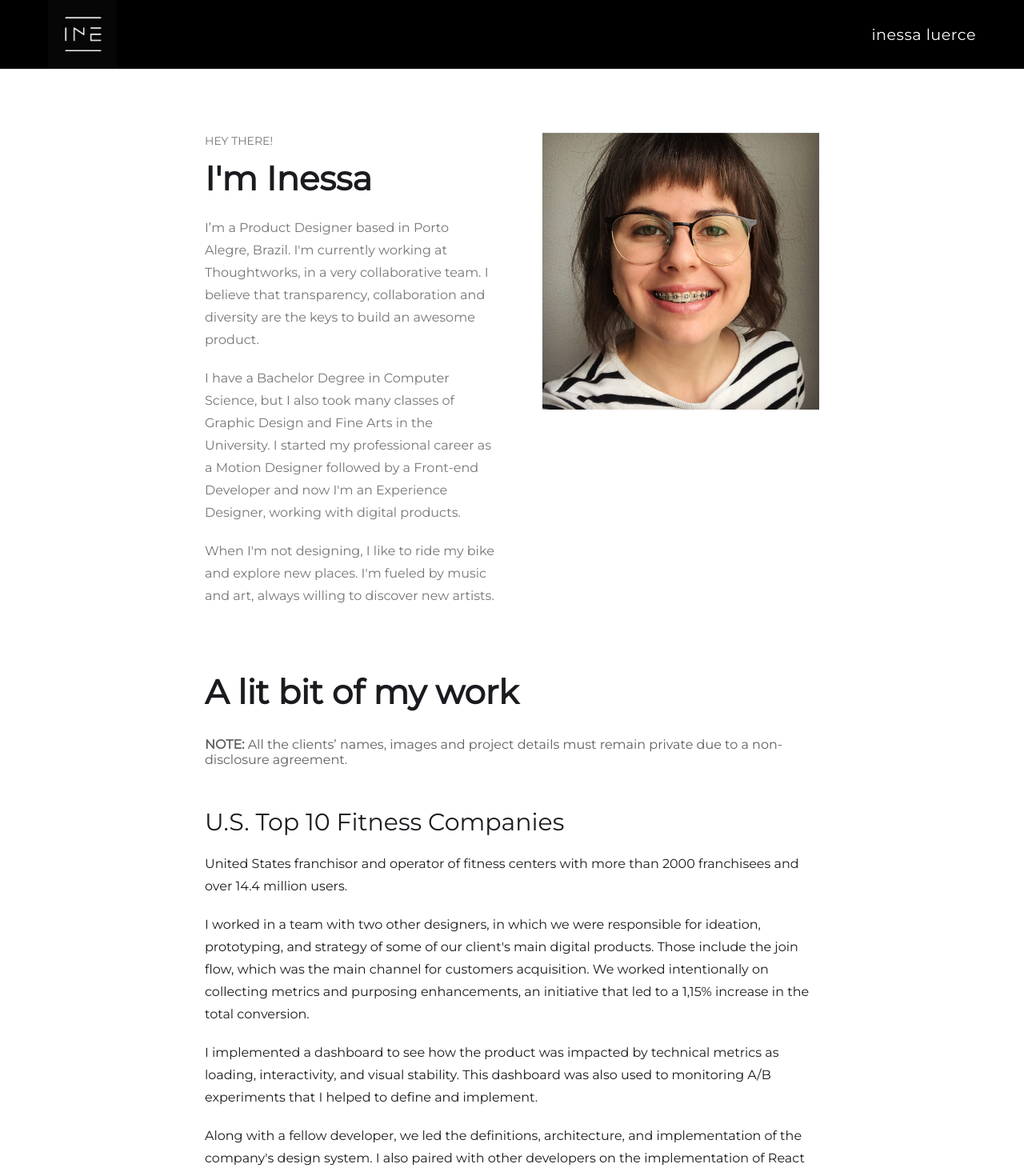
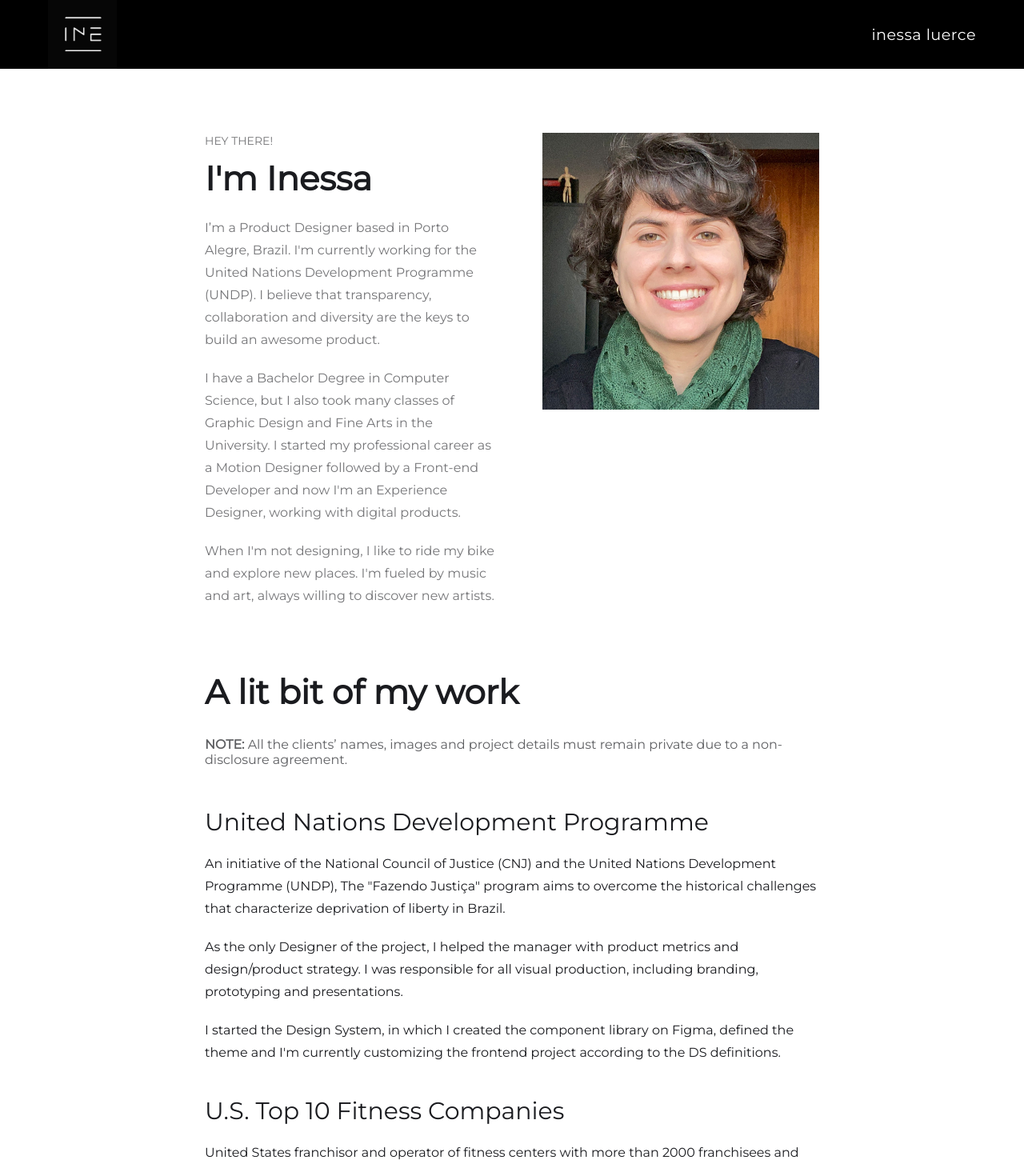
Before and after one commit to inessadl/ine22, a React (Create React App) app: page / in a window 1280 px wide. Shown: the top 1460 px of the page at 80% size. Built offline with nearby package versions, Linux system fonts and the light colour scheme.

Commit message:
update job description and profile pic

```diff
--- a/src/components/Intro.js
+++ b/src/components/Intro.js
@@ -10,7 +10,7 @@
                     <h2>I'm Inessa</h2>
 
                     <p className="intro-text-paragraph">
-                        I’m a Product Designer based in Porto Alegre, Brazil. I'm currently working at Thoughtworks, in a very collaborative team. I believe that transparency, collaboration and diversity are the keys to build an awesome product.
+                        I’m a Product Designer based in Porto Alegre, Brazil. I'm currently working for the United Nations Development Programme (UNDP). I believe that transparency, collaboration and diversity are the keys to build an awesome product.
                     </p>
 
                     <p className="intro-text-paragraph">
@@ -22,7 +22,7 @@
                     </p>
                 </div>
 
-                <img src="inessa.jpg" alt="Inessa smiling, using glasses and a striped shirt"></img>
+                <img src="inessa.jpg" alt="Inessa smiling, wearing a green scarf and a black coat"></img>
             </section>
         )
     }
--- a/src/components/Work.js
+++ b/src/components/Work.js
@@ -6,6 +6,22 @@
             <section className="work">
                 <h2>A lit bit of my work</h2>
                 <p><span>NOTE:</span> All the clients’ names, images and project details must remain private due to a non-disclosure agreement.</p>
+
+                <div className="project">
+                    <h3>United Nations Development Programme</h3>
+                    <p>
+                        An initiative of the National Council of Justice (CNJ) and the United Nations Development Programme (UNDP), The "Fazendo Justiça" program aims to overcome the historical challenges that characterize deprivation of liberty in Brazil.
+                    </p>
+
+                    <p>
+                        As the only Designer of the project, I helped the manager with product metrics and design/product strategy. I was responsible for all visual production, including branding, prototyping and presentations.
+                    </p>
+
+                    <p>
+                        I started the Design System, in which I created the component library on Figma, defined the theme and I'm currently customizing the frontend project according to the DS definitions.
+                    </p>
+
+                </div>
 
                 <div className="project">
                     <h3>U.S. Top 10 Fitness Companies</h3>
```
Also changed, not shown: public/inessa.jpg.
